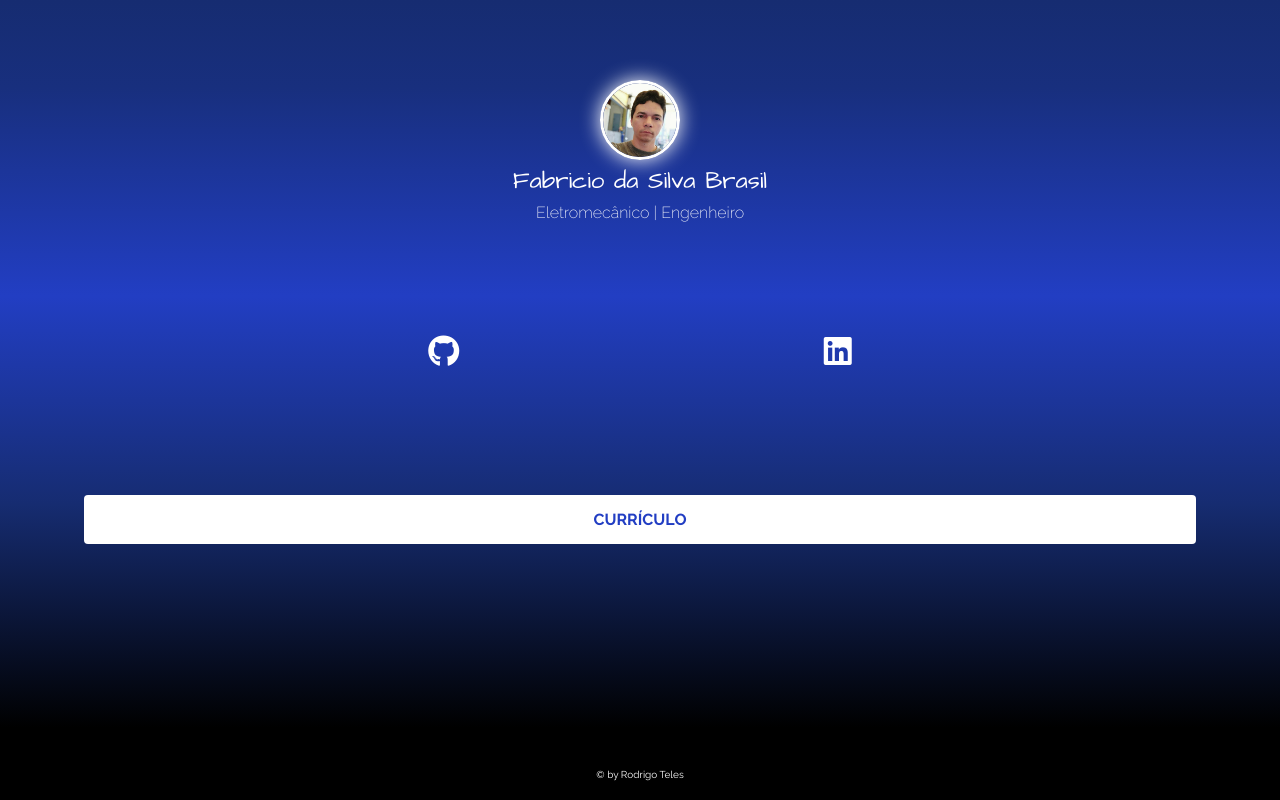
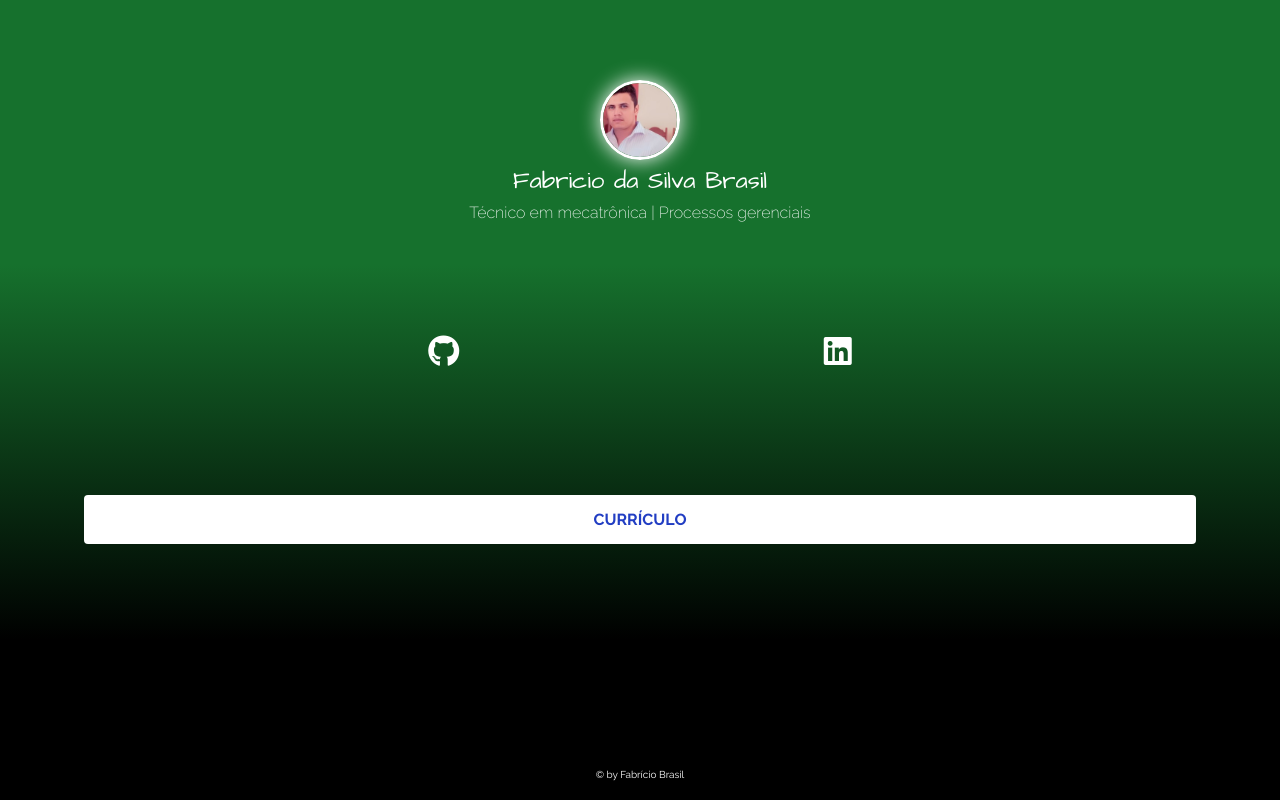
Before and after one commit to rodrigoteles85/linktree, a plain HTML site: page linktree-fabricio/index.html in a window 1280 px wide. Drawn offline with Linux system fonts and the light colour scheme.

Commit message:
update temporario de dados

```diff
--- a/linktree-fabricio/index.html
+++ b/linktree-fabricio/index.html
@@ -6,7 +6,7 @@
 
     <meta charset="UTF-8" />
     <meta name="viewport" content="width=device-width, initial-scale=1.0" />
-    <title>Linktree</title>
+    <title>Linktree - Fabricio</title>
 
     <link
       href="https://fonts.googleapis.com/css2?family=Architects+Daughter&family=Raleway:ital,wght@0,100..900;1,100..900&display=swap"
@@ -22,10 +22,10 @@
   <body>
     <div class="container">
       <div class="profile">
-        <img src="./img/rodrigo.jpg" alt="Rodrigo" class="avatar" />
+        <img src="./img/fabricio.jpg" alt="Fabricio" class="avatar" />
 
         <h1>Fabricio da Silva Brasil</h1>
-        <h2>Eletromecânico | Engenheiro</h2>
+        <h2>Técnico em mecatrônica | Processos gerenciais</h2>
       </div>
 
       <ul class="social">
@@ -35,7 +35,7 @@
           ></a>
         </li>
         <li>
-          <a href="https://linkedin.com/in/rodriggoteles"
+          <a href="https://www.linkedin.com/in/fabríciobrasil/"
             ><i class="fa-brands fa-linkedin fa-2x"></i
           ></a>
         </li>
@@ -48,7 +48,7 @@
       </ul>
     </div>
 
-    <footer>&copy; by Rodrigo Teles</footer>
+    <footer>&copy; by Fabrício Brasil</footer>
 
     <script
       src="https://kit.fontawesome.com/5c7f78b45b.js"
--- a/linktree-fabricio/style.css
+++ b/linktree-fabricio/style.css
@@ -19,7 +19,7 @@ body {
   justify-content: space-between;
   flex-direction: column;
   background: rgb(0,0,0);
-  background: linear-gradient(0deg, rgba(0,0,0,1) 9%, rgba(22,44,113,1) 37%, rgba(34,62,195,1) 63%, rgba(24,47,126,1) 89%, rgba(22,44,113,1) 100%);
+  background: linear-gradient(0deg, rgba(0,0,0,1) 20%, rgba(22,113,45,1) 67%);
   background-repeat: no-repeat;
   background-size: cover;
 
```
Also changed, not shown: linktree-fabricio/img/fabricio.jpg (added), linktree-fabricio/img/rodrigo.jpg (deleted).
